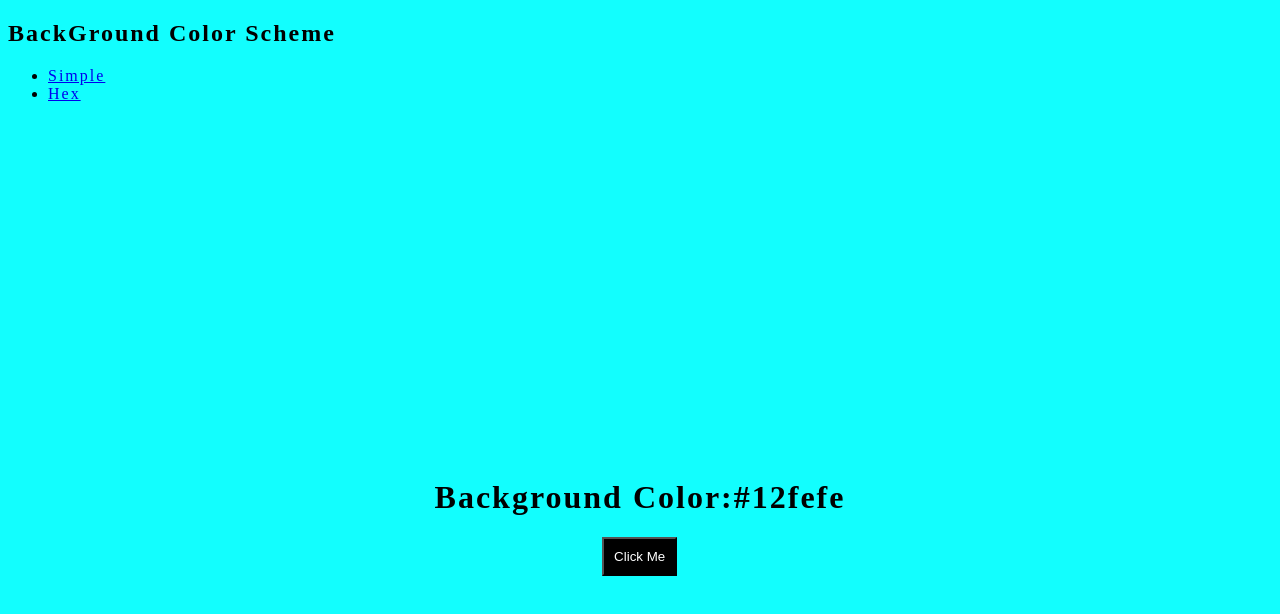
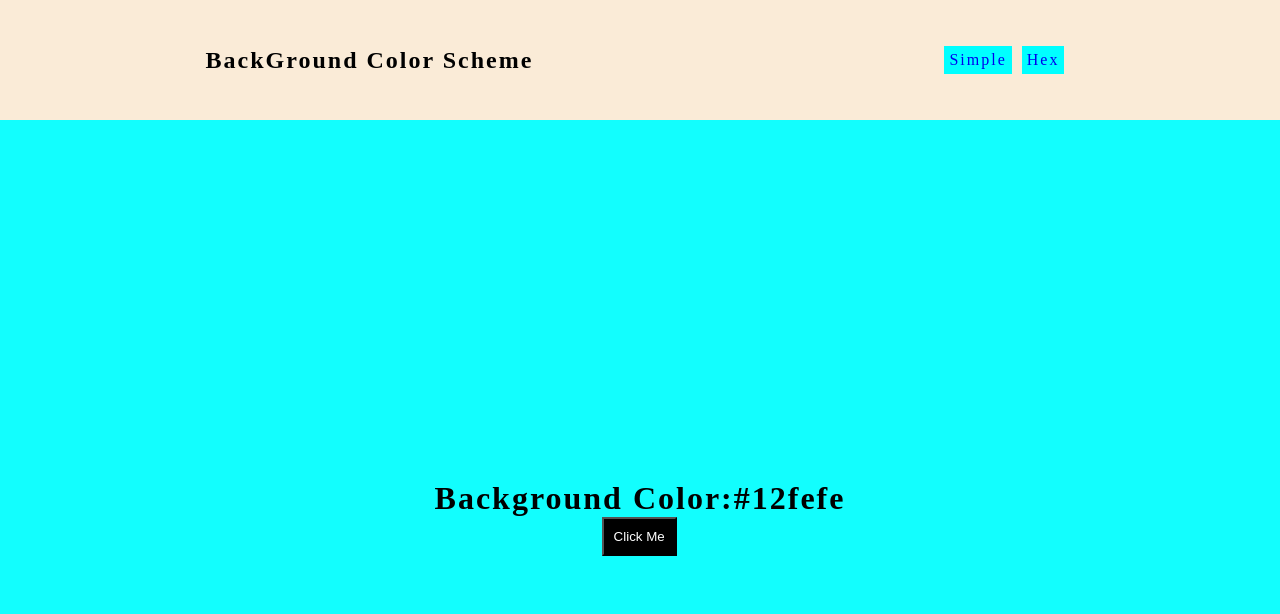
Before and after one commit to Markxethx/changingBackgroundColor, a plain HTML site: page index.html in a window 1280 px wide. Drawn offline with Linux system fonts and the light colour scheme.

Commit message:
Update index.css

```diff
--- a/index.css
+++ b/index.css
@@ -1,15 +1,45 @@
 body {
     background-color: #12fefe;
     letter-spacing: 2px;
+    text-align: unset;
+}
+* {
+    padding: 0;
+    margin: 0;
+}
+.navigation {
+    display: flex;
+    justify-content: space-around;
+    align-items: center;
+    height: 15vh;
+    width: 100%;
+    background-color: antiquewhite;
+}
+
+.navigation ul {
+    display: flex;
+    list-style: none;
+}
+.navigation ul li {
+    margin-right: 10px;
+    background-color: aqua;
+    padding: 5px;
+    cursor: pointer;
+}
+.navigation ul li a {
+    text-decoration: none;
+}
+.navigation ul li:hover {
+    background-color: aquamarine;
 }
 .container {
-    height: 100vh;
+    height: 85vh;
     width: 100%;
     overflow: hidden;
 }
 
 
-h1{
+#body h1{
     margin-top: 45vh;
     display: flex;
     justify-content: center;
```
